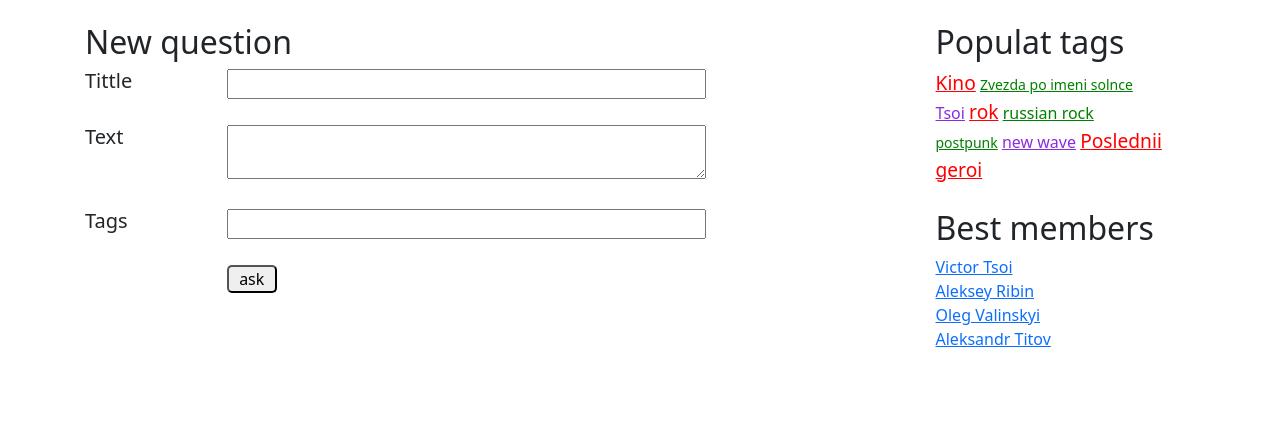
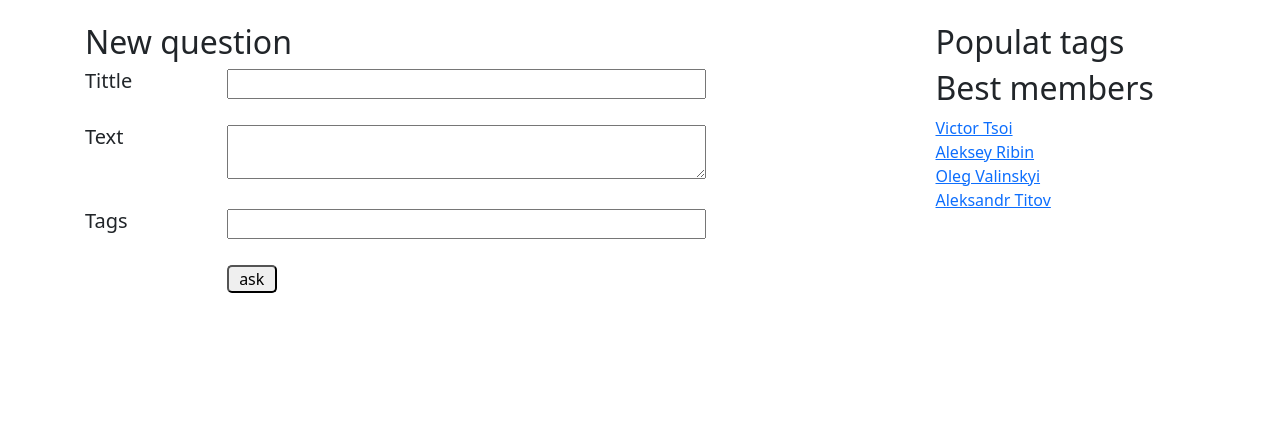
Before and after one commit to Similization/Web_3_homework, a Django app: page /ask in a window 1280 px wide. Shown: the part 77-500 px from the top of the page. Run offline with Django 3.2, Linux system fonts and the light colour scheme; data that the repository does not hold is empty; some libraries are stand-ins or nearby versions.

Commit message:
tags commit

```diff
--- a/templates/incl/base.html
+++ b/templates/incl/base.html
@@ -49,18 +49,6 @@
                   <a href="{% url "tag" tag.id %}">{{ tag }}</a>
                   <br>
                 {% endfor %}
-                <big><a class="color-red" href="#">Kino</a></big>
-                <small><a class="color-green" href="#">Zvezda po imeni solnce</a></small>
-                <a class="color-blueviolet" href="#"></a>
-                <br>
-                <a class="color-blueviolet" href="#">Tsoi</a>
-                <big><a class="color-red" href="#">rok</a></big>
-                <a class="color-green" href="#">russian rock</a>
-                <br>
-                <small><a class="color-green" href="#">postpunk</a></small>
-                <a class="color-blueviolet" href="#">new wave</a>
-                <big><a class="color-red" href="#">Poslednii geroi</a></big>
-                <br><br>
                 <h2>Best members</h2>
                 <a href="#">Victor Tsoi</a><br>
                 <a href="#">Aleksey Ribin</a><br>
```
